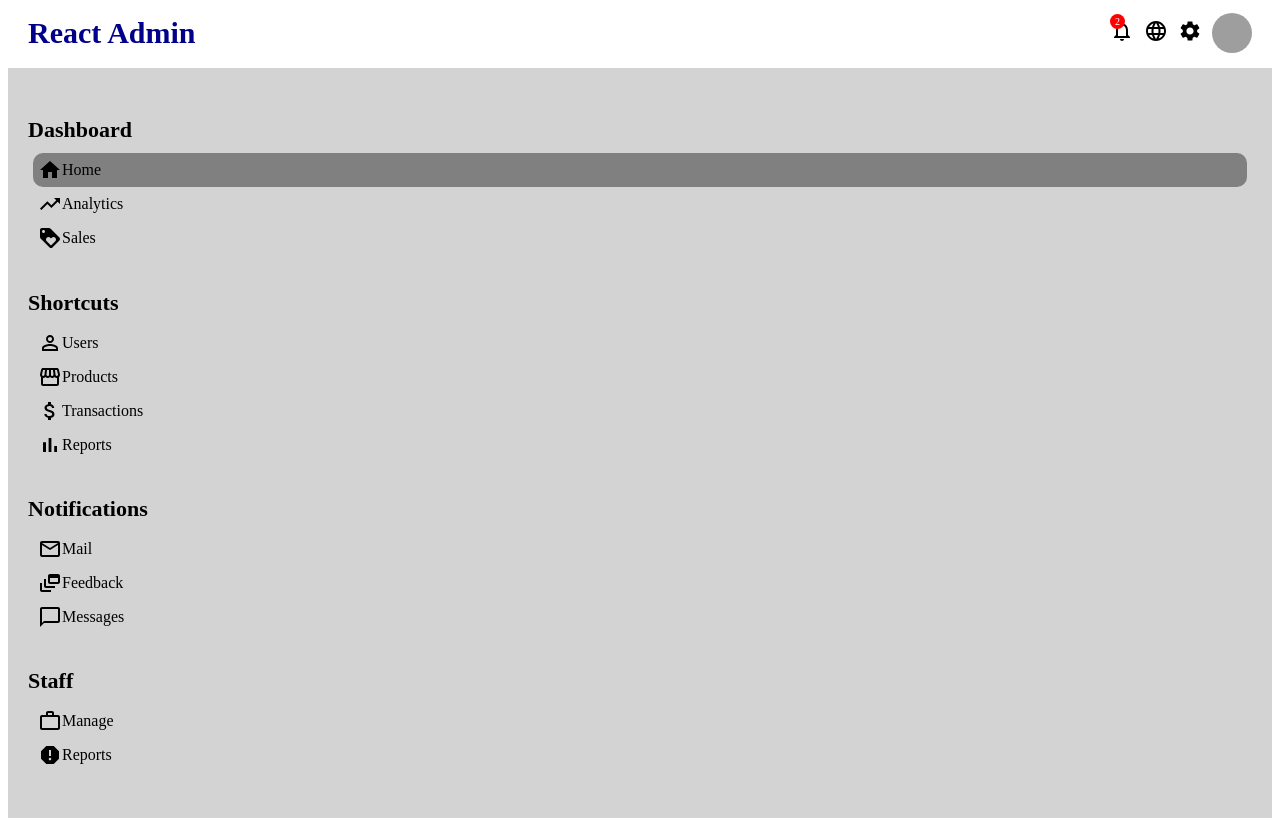
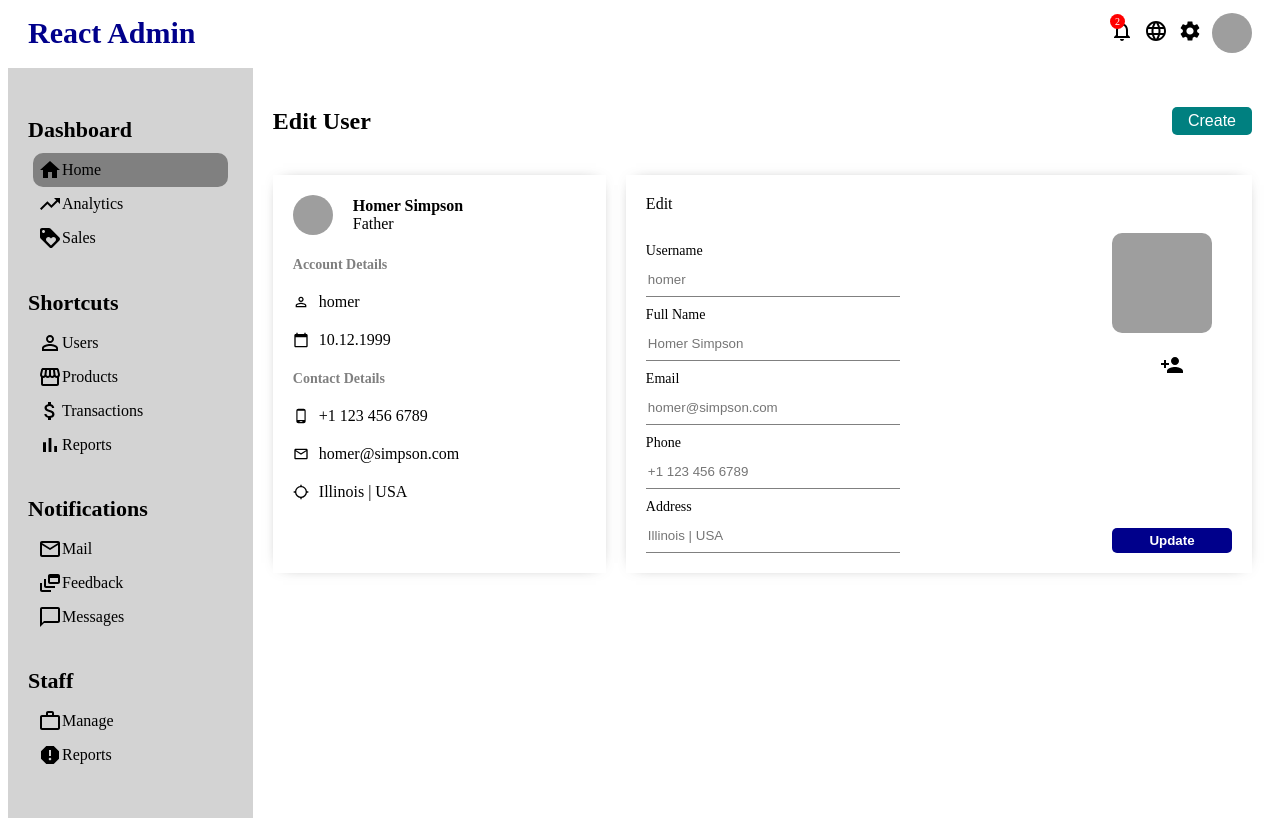
Before and after one commit to topsecretdev0602/react-dashboard, a React (Create React App) app: page /user/1 in a window 1280 px wide. Built offline with nearby package versions, Linux system fonts and the light colour scheme; grey boxes are pictures that could not be loaded; the HTML template or start-up script is replaced by a standard one.

Commit message:
added edit user profile page

```diff
--- a/src/App.js
+++ b/src/App.js
@@ -3,6 +3,7 @@ import Sidebar from "./components/sidebar/Sidebar";
 import { BrowserRouter as Router, Routes, Route } from "react-router-dom";
 import Home from "./pages/home/Home";
 import Users from "./pages/users/Users";
+import EditUser from "./pages/users/EditUser";
 
 import "./app.css"
 
@@ -15,6 +16,7 @@ function App() {
         <Routes>
           <Route path="/" element={<Home/>}/>
           <Route path="users" element={<Users/>}/>
+          <Route path="user/:userId" element={<EditUser/>}/>
         </Routes>
       </div>
     </Router>
--- /dev/null
+++ b/src/pages/users/EditUser.jsx
@@ -0,0 +1,114 @@
+import { CalendarToday, LocationSearching, MailOutline, PermIdentity, PersonAdd, PhoneAndroid } from '@material-ui/icons'
+import React from 'react'
+import "./editUser.css"
+
+export default function EditUser() {
+  return (
+    <div className="editUser">
+      <div className="titleBar">
+        <h2>Edit User</h2>
+        <button className="createUser">Create</button>
+      </div>
+      <div className="userContainer">
+      <div className="userProfile">
+          <div className="userAvatar">
+          <img
+              src="https://avatarfiles.alphacoders.com/693/thumb-1920-69306.jpg"
+              alt=""
+              className="userInfoImage"
+            />
+            <div className="userInfoTitle">
+              <span className="userName">Homer Simpson</span>
+              <span className="userRole">Father</span>
+            </div>
+          </div>
+          <div className="userDetails">
+          <span className="userDetailsTitle">Account Details</span>
+            <div className="userDetail">
+              <PermIdentity className="userDetailIcon" />
+              <span className="userDetailTitle">homer</span>
+            </div>
+            <div className="userDetail">
+              <CalendarToday className="userDetailIcon" />
+              <span className="userDetailTitle">10.12.1999</span>
+            </div>
+            <span className="userDetailsTitle">Contact Details</span>
+            <div className="userDetail">
+              <PhoneAndroid className="userDetailIcon" />
+              <span className="userDetailTitle">+1 123 456 6789</span>
+            </div>
+            <div className="userDetail">
+              <MailOutline className="userDetailIcon" />
+              <span className="userDetailTitle">homer@simpson.com</span>
+            </div>
+            <div className="userDetail">
+              <LocationSearching className="userDetailIcon" />
+              <span className="userDetailTitle">Illinois | USA</span>
+            </div>
+          </div>
+        </div>
+        <div className="userUpdate">
+          <span className="userUpdateTitle">Edit</span>
+          <form className="userUpdateForm">
+            <div className="userUpdateLeft">
+              <div className="userUpdateItem">
+                <label>Username</label>
+                <input
+                  type="text"
+                  placeholder="homer"
+                  className="userUpdateInput"
+                />
+              </div>
+              <div className="userUpdateItem">
+                <label>Full Name</label>
+                <input
+                  type="text"
+                  placeholder="Homer Simpson"
+                  className="userUpdateInput"
+                />
+              </div>
+              <div className="userUpdateItem">
+                <label>Email</label>
+                <input
+                  type="text"
+                  placeholder="homer@simpson.com"
+                  className="userUpdateInput"
+                />
+              </div>
+              <div className="userUpdateItem">
+                <label>Phone</label>
+                <input
+                  type="text"
+                  placeholder="+1 123 456 6789"
+                  className="userUpdateInput"
+                />
+              </div>
+              <div className="userUpdateItem">
+                <label>Address</label>
+                <input
+                  type="text"
+                  placeholder="Illinois | USA"
+                  className="userUpdateInput"
+                />
+              </div>
+            </div>
+            <div className="userUpdateRight">
+              <div className="userUpdateUpload">
+                <img
+                  className="userUpdateImage"
+                  src="https://avatarfiles.alphacoders.com/693/thumb-1920-69306.jpg"
+                  alt=""
+                />
+                <label htmlFor="file">
+                  <PersonAdd className="userUpdateIcon" />
+                </label>
+                <input type="file" id="file" style={{ display: "none" }} />
+              </div>
+              <button className="userUpdateButton">Update</button>
+            </div>
+          </form>
+        </div>
+      </div>
+    </div>
+  )
+}
--- a/src/pages/users/Users.jsx
+++ b/src/pages/users/Users.jsx
@@ -23,8 +23,8 @@ export default function Users() {
       flex: 1,
       renderCell: (params) => {
       return (
-        <div className="user">
-        <img className="userImage" src={params.row.avatar} alt="" />
+        <div className="userImageContainer">
+          <img className="userImage" src={params.row.avatar} alt="" />
           {params.row.username}
         </div>
       );
--- /dev/null
+++ b/src/pages/users/editUser.css
@@ -0,0 +1,150 @@
+.editUser{
+    flex: 4;
+    padding: 20px;
+}
+
+.titleBar{
+    display: flex;
+    align-items: center;
+    justify-content: space-between;
+}
+
+.createUser{
+    width: 80px;
+    border: none;
+    padding: 5px;
+    background-color: teal;
+    border-radius: 5px;
+    cursor: pointer;
+    color: white;
+    font-size: 16px;
+}
+
+.userContainer{
+    display: flex;
+    margin-top: 20px;
+}
+
+.userProfile{
+    flex: 1;
+    padding: 20px;
+    -webkit-box-shadow: 0px 0px 15px -10px rgba(0, 0, 0, 0.75);
+    box-shadow: 0px 0px 15px -10px rgba(0, 0, 0, 0.75);
+}
+
+.userUpdate{
+    flex: 2;
+    padding: 20px;
+    margin-left: 20px;
+    -webkit-box-shadow: 0px 0px 15px -10px rgba(0, 0, 0, 0.75);
+    box-shadow: 0px 0px 15px -10px rgba(0, 0, 0, 0.75);
+}
+
+.userAvatar{
+    display: flex;
+    align-items: center;
+}
+
+.userInfoImage{
+    width: 40px;
+    height: 40px;
+    border-radius: 50%;
+    object-fit: cover;
+}
+
+.userInfoTitle{
+    display: flex;
+    flex-direction: column;
+    margin-left: 20px;
+}
+
+.userName{
+    font-weight: 600;
+}
+
+.userRole{
+    font-weight: 300;
+}
+
+.userDetails{
+    margin-top: 20px;
+}
+
+.userDetailsTitle{
+    font-size: 14px;
+    font-weight: 600;
+    color: gray;
+}
+
+.userDetail{
+    display: flex;
+    align-items: center;
+    margin: 20px 0;
+}
+
+.userDetailIcon{
+    font-size: 16px !important;
+}
+
+.userDetailTitle{
+    margin-left: 10px;
+}
+
+.userUpdateForm{
+    display: flex;
+    justify-content: space-between;
+    margin-top: 20px;
+}
+
+.userUpdateItem{
+    display: flex;
+    flex-direction: column;
+    margin-top: 10px;
+}
+
+.userUpdateItem>label{
+    margin-bottom: 5px;
+    font-size: 14px;
+}
+
+.userUpdateInput{
+    border: none;
+    width: 250px;
+    height: 30px;
+    border-bottom: 1px solid gray;
+}
+
+.userUpdateRight{
+    display: flex;
+    flex-direction: column;
+    justify-content: space-between;
+}
+
+.userUpdateUpload{
+    display: flex;
+    flex-direction: column;
+    align-items: center;
+}
+
+.userUpdateImage{
+    width: 100px;
+    height: 100px;
+    border-radius: 10px;
+    object-fit: cover;
+    margin-right: 20px;
+    margin-bottom: 20px;
+}
+
+.userUpdateIcon{
+    cursor: pointer;
+}
+
+.userUpdateButton{
+    border-radius: 5px;
+    border: none;
+    padding: 5px;
+    cursor: pointer;
+    background-color: darkblue;
+    color: white;
+    font-weight: 600;
+}
--- a/src/pages/users/users.css
+++ b/src/pages/users/users.css
@@ -3,7 +3,7 @@
     padding: 20px;
 }
 
-.user {
+.userImageContainer {
     display: flex;
     align-items: center;
 }
```
